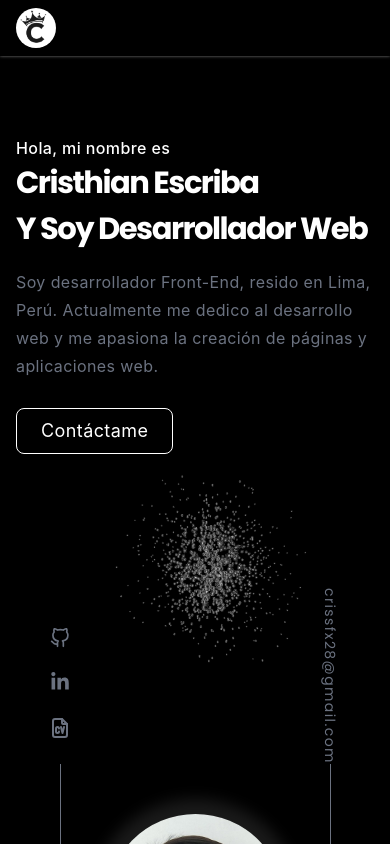
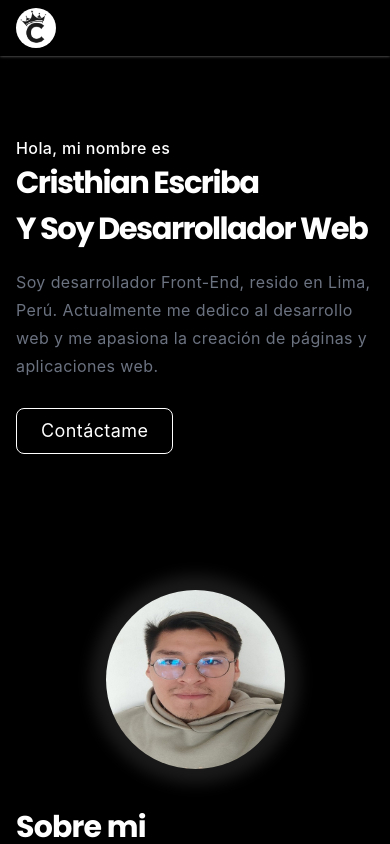
Before and after one commit to Cristhian988/My-Portfolio, a React (Vite) app: page / in a window 390 px wide. Shown: the top 844 px of the page. Built offline with nearby package versions, Linux system fonts and the light colour scheme.

Commit message:
My Portfolio

```diff
--- a/src/components/Hero/Hero.jsx
+++ b/src/components/Hero/Hero.jsx
@@ -39,7 +39,7 @@ export default function Hero() {
             </div>
           </div>
           {/* Images Section */}
-          <div>
+          <div className="hidden md:block">
             <img
               src={Background}
               alt="profile"
@@ -49,7 +49,7 @@ export default function Hero() {
         </div>
       </div>
       {/* static icons */}
-      <div className="block w-10 fixed bottom-0 left-10 z-10 ">
+      <div className="hidden lg:block w-10 fixed bottom-0 left-10 z-10 ">
         <ul className="flex flex-col items-center justify-center gap-6 text-gray-500 text-xl">
           <li>
             <a
@@ -84,7 +84,7 @@ export default function Hero() {
           <div className="relative w-[1px] h-20 bg-gray-500 group-hover:bg-gray-500 group-hover:text-gray-500" />
         </ul>
       </div>
-      <div className="block w-10 fixed bottom-0 left-auto right-10 z-10 ">
+      <div className="hidden lg:block w-10 fixed bottom-0 left-auto right-10 z-10 ">
         <div className="flex flex-col items-center relative">
           <a
             href=""
--- a/src/components/Projects/Projects.jsx
+++ b/src/components/Projects/Projects.jsx
@@ -26,8 +26,10 @@ export default function Projects() {
                 <div className="grid grid-area items-center w-[500px]">
                   <div className="space-y-4">
                     <span className="text-yellow-400">Proyecto destacado</span>
-                    <h1 className="font-semibold">{project.name}</h1>
-                    <p className="max-w-[500px] rounded-md py-6 md:py-6 px-4 bg-[#16181a] shadow-[2px_2px_7px_rgba(255,255,255,.5)] text-sm">
+                    <h1 className="w-1/3 md:w-full font-semibold">
+                      {project.name}
+                    </h1>
+                    <p className="max-w-[380px] md:max-w-[500px] rounded-md py-6 md:py-6 px-4 bg-[#16181a] shadow-[2px_2px_7px_rgba(255,255,255,.5)] text-sm">
                       {project.description}
                     </p>
                     <p>{project.tech && project.tech.join(", ")}</p>
```
